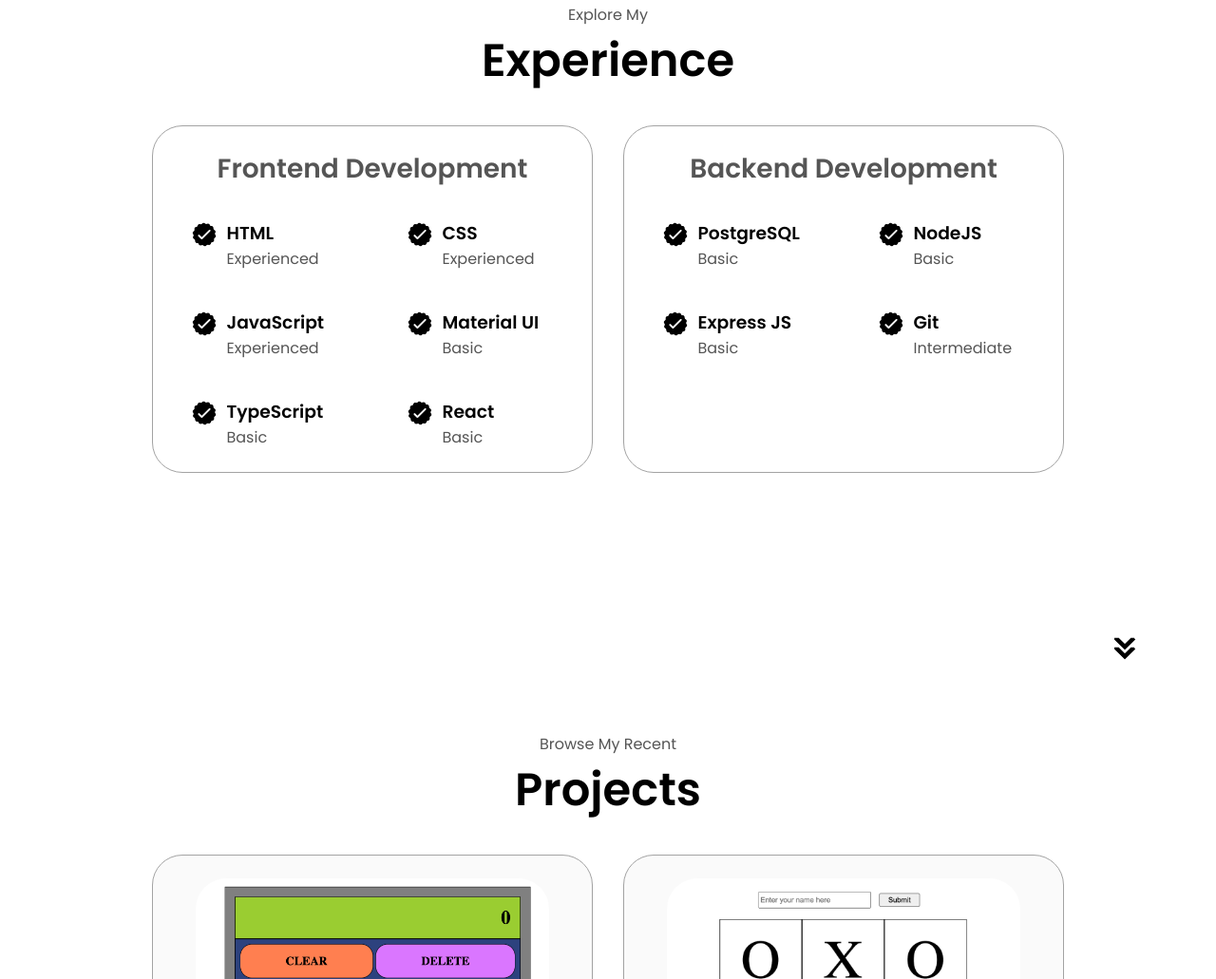
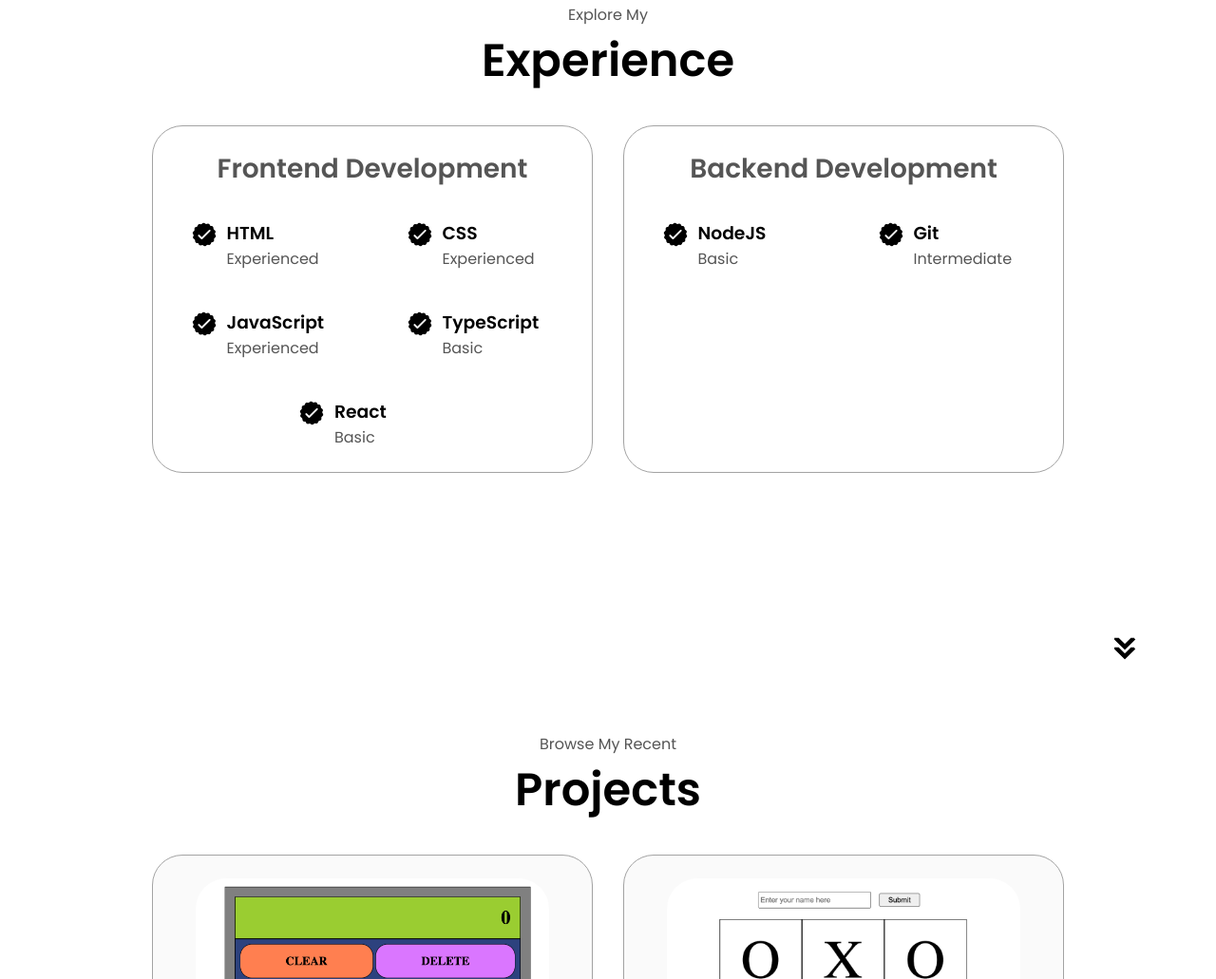
Before and after one commit to dwaynethebroc/portfolio_website, a plain HTML site: page index.html in a window 1280 px wide. Shown: the part 1693-2724 px from the top of the page at 95% size. Drawn offline with Linux system fonts and the light colour scheme.

Commit message:
update experience

```diff
--- a/index.html
+++ b/index.html
@@ -183,18 +183,6 @@
                                 class='icon'
                             >
                             <div>
-                                <h3>Material UI</h3>
-                                <p>Basic</p>
-                            </div>
-                        </article>
-
-                        <article>
-                            <img
-                                src="./assets/checkmark.png"
-                                alt="experience icon"
-                                class='icon'
-                            >
-                            <div>
                                 <h3>TypeScript</h3>
                                 <p>Basic</p>
                             </div>
@@ -223,34 +211,11 @@
                                 class='icon'
                             >
                             <div>
-                                <h3>PostgreSQL</h3>
-                                <p>Basic</p>
-                            </div>
-                        </article>
-
-                        <article>
-                            <img
-                                src="./assets/checkmark.png"
-                                alt="experience icon"
-                                class='icon'
-                            >
-                            <div>
                                 <h3>NodeJS</h3>
                                 <p>Basic</p>
                             </div>
                         </article>
 
-                        <article>
-                            <img
-                                src="./assets/checkmark.png"
-                                alt="experience icon"
-                                class='icon'
-                            >
-                            <div>
-                                <h3>Express JS</h3>
-                                <p>Basic</p>
-                            </div>
-                        </article>
 
                         <article>
                             <img
```
